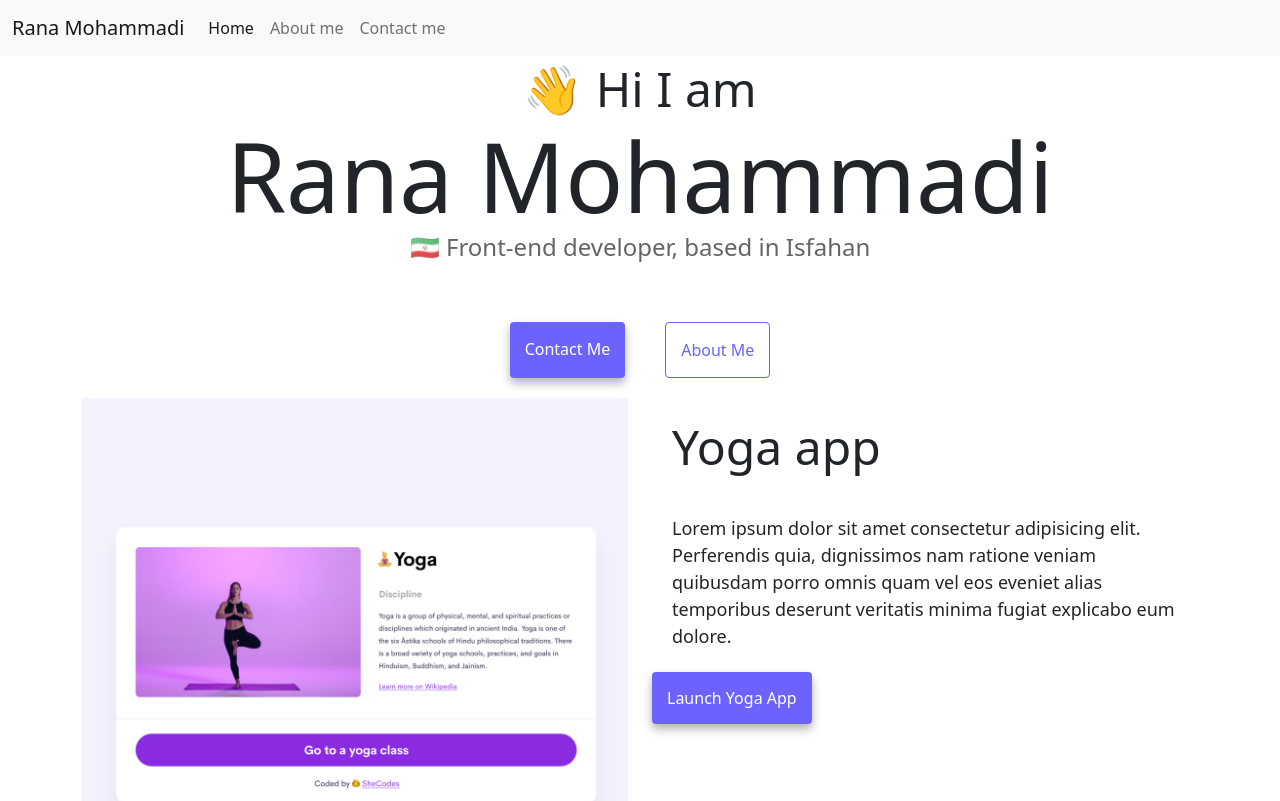
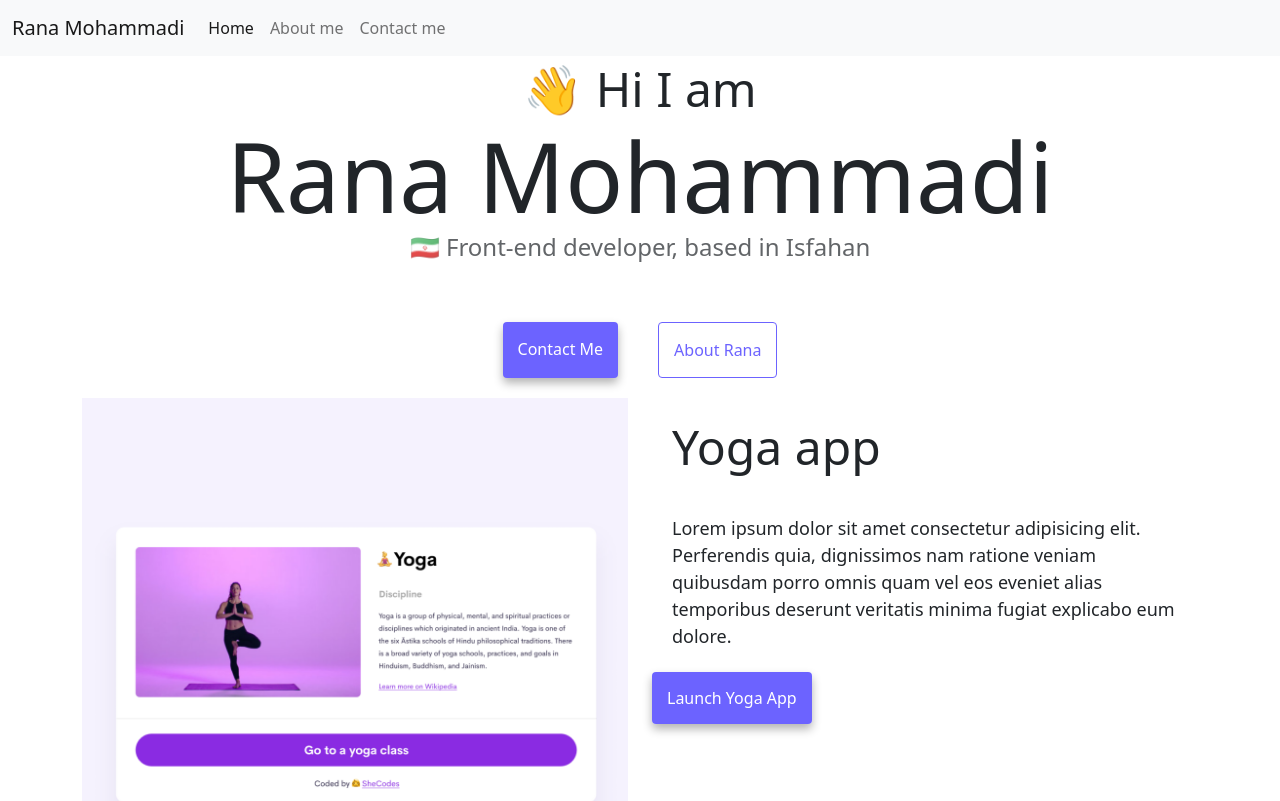
Before and after one commit to RanaMohammadi/about-me, a plain HTML site: page index.html in a window 1280 px wide. Shown: the top 801 px of the page. Drawn offline with nearby package versions, Linux system fonts and the light colour scheme.

Commit message:
minor fix

```diff
--- a/index.html
+++ b/index.html
@@ -58,10 +58,10 @@
     <h1>Rana Mohammadi</h1>
     <h3>🇮🇷 Front-end developer, based in Isfahan</h3>
     <div class="navigation-links">
-      <a href="about.html#contact" class="contact-link" title="Contact"
+      <a href="about.html#contact" class="contact-link" title="Contact Rana"
         >Contact me</a
       >
-      <a href="about.html" class="about-link" title="About">About me</a>
+      <a href="about.html" class="about-link" title="About">About Rana</a>
     </div>
     <div class="container">
       <div class="row">
```
